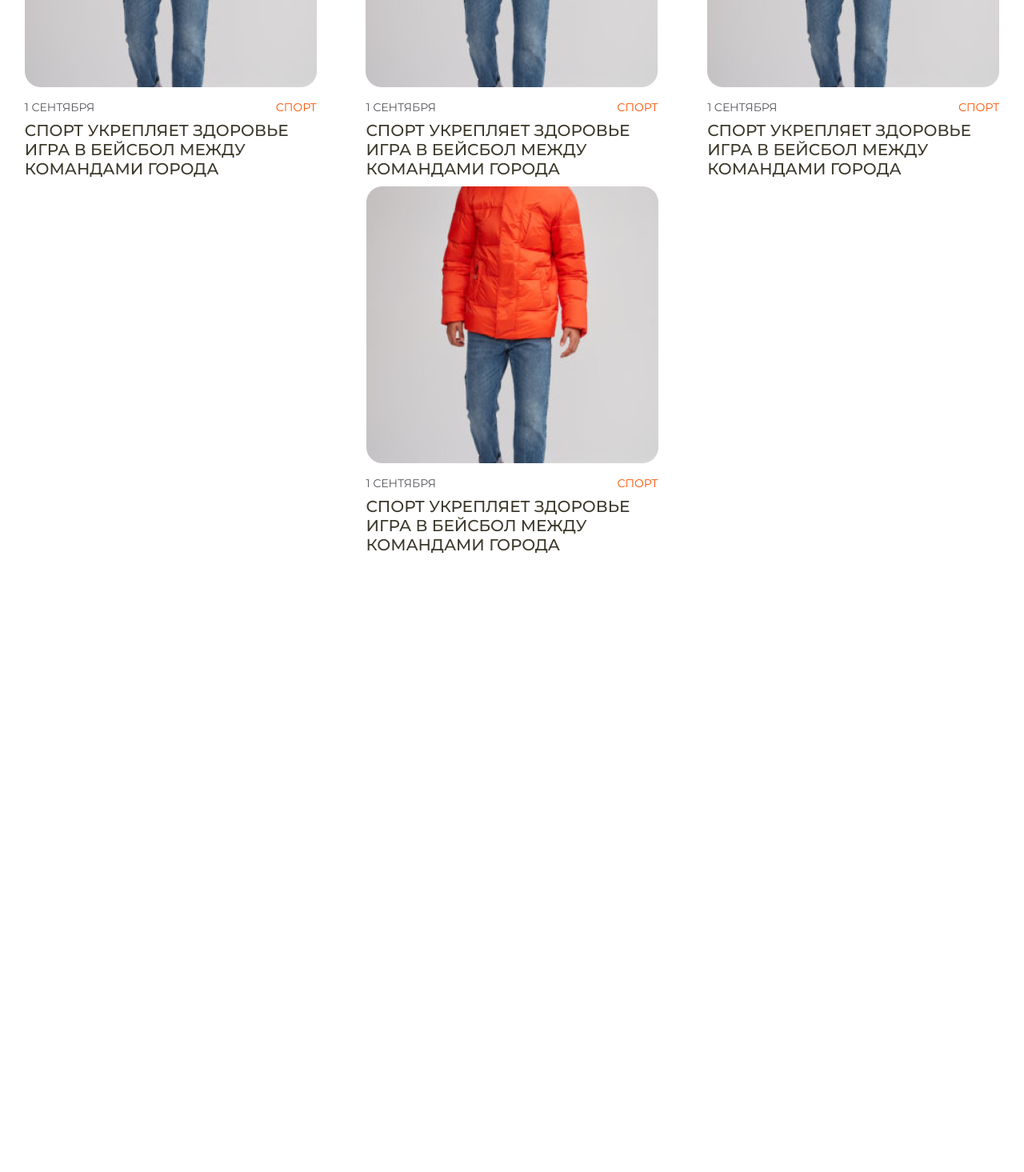
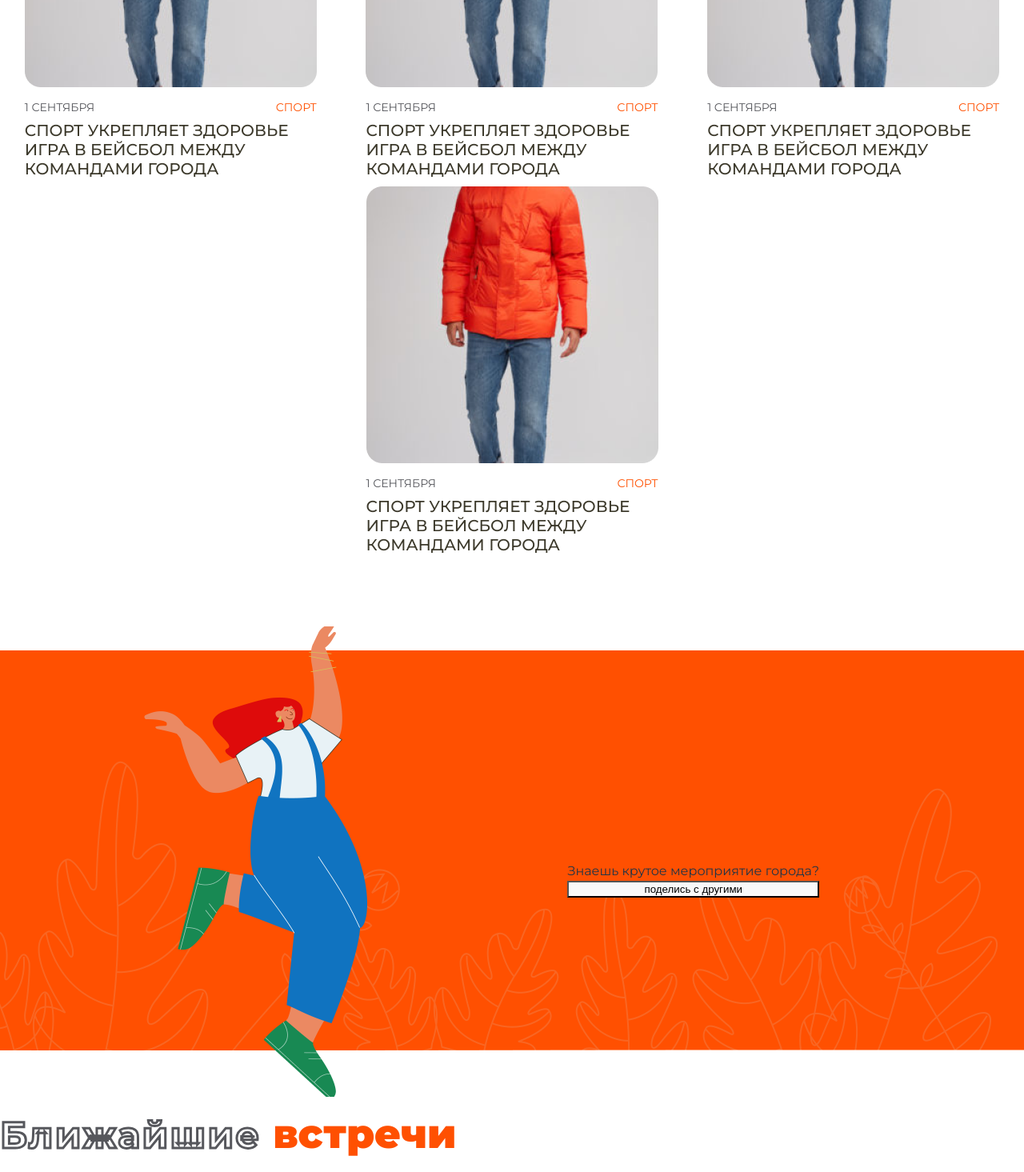
Before and after one commit to MariStakhovskaya/meetings-with-friends, a React (Vite) app in the folder client/: page / in a window 1280 px wide. Shown: the part 1100-2565 px from the top of the page at 80% size. Before the commit the page ends 1803 px from the top, so only its background shows below. Built offline with nearby package versions, Linux system fonts and the light colour scheme.

Commit message:
fead: add screens in HomePage

```diff
--- a/client/index.html
+++ b/client/index.html
@@ -8,10 +8,13 @@
   <link rel="preconnect" href="https://fonts.gstatic.com" crossorigin>
   <link rel="preconnect" href="https://fonts.googleapis.com">
   <link rel="preconnect" href="https://fonts.gstatic.com" crossorigin>
-  <link href="https://fonts.googleapis.com/css2?family=Montserrat:ital,wght@0,400;0,500;0,600;0,700;1,900&display=swap"
+  <link rel="preconnect" href="https://fonts.googleapis.com">
+  <link rel="preconnect" href="https://fonts.gstatic.com" crossorigin>
+  <link
+    href="https://fonts.googleapis.com/css2?family=Montserrat:ital,wght@0,400;0,500;0,600;0,700;0,900;1,900&display=swap"
     rel="stylesheet">
   <meta name="viewport" content="width=device-width, initial-scale=1.0" />
-  <title>Vite + React + TS</title>
+  <title>HappyHoursMF</title>
 </head>
 
 <body>
--- /dev/null
+++ b/client/src/common/Button/Button.tsx
@@ -0,0 +1,19 @@
+import styles from './Button.module.css'
+
+type ButtonPropsType = {
+    title: string,
+}
+
+function Button({ title }: ButtonPropsType) {
+
+    return (
+        <>
+            <button>
+                <span>{title}</span>
+            </button>
+        </>
+
+    )
+}
+
+export default Button
--- /dev/null
+++ b/client/src/components/Meetings/Meetings.module.css
@@ -0,0 +1,5 @@
+.wrapMeetings {
+    display: flex;
+    flex-wrap: wrap;
+    justify-content: space-around;
+}
--- /dev/null
+++ b/client/src/components/Meetings/Meetings.tsx
@@ -0,0 +1,42 @@
+import Meeting from './Meeting/Meeting';
+import styles from './Meetings.module.css'
+
+
+import meet1 from '../../assets/meet1.png';
+
+
+
+function Meetings() {
+
+    return (
+        <div className={styles.wrapMeetings}>
+            <Meeting
+                title={'спорт укрепляет здоровье игра в бейсбол между командами города'}
+                url={meet1}
+                date={'1 СЕНТЯБРЯ'}
+                category={'СПОРТ'}
+                alt={'аука ауа'} />
+            <Meeting
+                title={'спорт укрепляет здоровье игра в бейсбол между командами города'}
+                url={meet1}
+                date={'1 СЕНТЯБРЯ'}
+                category={'СПОРТ'}
+                alt={'аука ауа'} />
+            <Meeting
+                title={'спорт укрепляет здоровье игра в бейсбол между командами города'}
+                url={meet1}
+                date={'1 СЕНТЯБРЯ'}
+                category={'СПОРТ'}
+                alt={'аука ауа'} />
+            <Meeting
+                title={'спорт укрепляет здоровье игра в бейсбол между командами города'}
+                url={meet1}
+                date={'1 СЕНТЯБРЯ'}
+                category={'СПОРТ'}
+                alt={'аука ауа'} />
+        </div>
+
+    )
+}
+
+export default Meetings
--- a/client/src/pages/Home/Home.module.css
+++ b/client/src/pages/Home/Home.module.css
@@ -101,11 +101,40 @@
     line-height: normal;
     letter-spacing: 2.3px;
     -webkit-text-fill-color: transparent;
-    -webkit-text-stroke: 1px var(--grey);
+    -webkit-text-stroke: 3px var(--grey);
 }
 
-.wrapMeetings {
+.screen3 {
+    position: relative;
+    height: 588px;
+    background-image: url('../../assets/screen3.png');
+    background-repeat: no-repeat;
+    background-position: center;
+    margin-top: 65px;
+}
+
+.superMeet {
+    position: absolute;
     display: flex;
-    flex-wrap: wrap;
-    justify-content: space-around;
+    flex-direction: column;
+    top: 50%;
+    right: 20%;
 }
+
+.screen5 {
+    position: relative;
+    height: 588px;
+    background-image: url('../../assets/screen5.png');
+    background-repeat: no-repeat;
+    background-position: center;
+    margin-top: 65px;
+    margin-bottom: 60px;
+}
+
+.myMeet {
+    position: absolute;
+    display: flex;
+    flex-direction: column;
+    top: 30%;
+    left: 10%;
+}
--- a/client/src/pages/Home/Home.tsx
+++ b/client/src/pages/Home/Home.tsx
@@ -1,18 +1,16 @@
 import Header from '../../components/Header/Header';
-import Meeting from '../../components/Meeting/Meeting';
-
-import meet1 from '../../assets/meet1.png';
 
 import styles from './Home.module.css';
+import Meetings from '../../components/Meetings/Meetings';
+import Button from '../../common/Button/Button';
 
 function Home() {
 
     return (
         <div className={styles.wrap}>
 
-            <div className={styles.container}>
-
-                <div className={styles.screen1}>
+            <div className={styles.screen1}>
+                <div className={styles.container}>
                     <Header />
 
                     <div className={styles.woman}>
@@ -27,38 +25,40 @@ function Home() {
                     <h1 className={styles.headerTitle}>События города для всех и каждого</h1>
                     <div className={styles.headerDescription}> Давайте вместе проводить время. Давайте организовывать встречи и ходить на мероприятия. Давайте создавать свои события.</div>
                 </div>
-                <div className={styles.screen2}>
+            </div>
+            <div className={styles.screen2}>
+                <div className={styles.container}>
                     <h2><span className={styles.meeting}>Мероприятия</span><span className={styles.titleCity}> в Касселе</span></h2>
-                    <div className={styles.wrapMeetings}>
-                        <Meeting
-                            title={'спорт укрепляет здоровье игра в бейсбол между командами города'}
-                            url={meet1}
-                            date={'1 СЕНТЯБРЯ'}
-                            category={'СПОРТ'}
-                            alt={'аука ауа'} />
-                        <Meeting
-                            title={'спорт укрепляет здоровье игра в бейсбол между командами города'}
-                            url={meet1}
-                            date={'1 СЕНТЯБРЯ'}
-                            category={'СПОРТ'}
-                            alt={'аука ауа'} />
-                        <Meeting
-                            title={'спорт укрепляет здоровье игра в бейсбол между командами города'}
-                            url={meet1}
-                            date={'1 СЕНТЯБРЯ'}
-                            category={'СПОРТ'}
-                            alt={'аука ауа'} />
-                        <Meeting
-                            title={'спорт укрепляет здоровье игра в бейсбол между командами города'}
-                            url={meet1}
-                            date={'1 СЕНТЯБРЯ'}
-                            category={'СПОРТ'}
-                            alt={'аука ауа'} />
-
-                    </div>
-
+                    <Meetings />
                 </div>
             </div>
+            <div className={styles.screen3}>
+                <div className={styles.superMeet}>
+                    <span>Знаешь крутое мероприятие города? </span>
+                    <Button title='поделись с другими' />
+                </div>
+
+            </div>
+            <div className={styles.screen4}>
+                <div className={styles.container}>
+                    <h2><span className={styles.titleCity}>Ближайшие</span><span className={styles.meeting}> встречи</span></h2>
+                    <Meetings />
+                </div>
+            </div>
+            <div className={styles.screen5}>
+                <div className={styles.myMeet}>
+                    <span>Хочешь организовать встречу друзей?  </span>
+                    <Button title='действуй' />
+                </div>
+
+            </div>
+            <div className={styles.screen6}>
+                <div className={styles.container}>
+                    <h2><span className={styles.meeting}>Интересные</span><span className={styles.titleCity}> мероприятия</span> <span className={styles.meeting}>мира</span></h2>
+                    <Meetings />
+                </div>
+            </div>
+
 
         </div>
 
```
Also changed, not shown: client/src/assets/screen3.png (added), client/src/assets/screen5.png (added), client/src/common/Button/Button.module.css (added), client/src/components/Meetings/Meeting/Meeting.module.css (renamed from client/src/components/Meeting/Meeting.module.css), client/src/components/Meetings/Meeting/Meeting.tsx (renamed from client/src/components/Meeting/Meeting.tsx).
